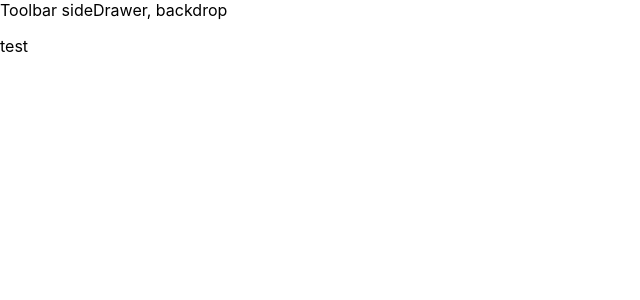
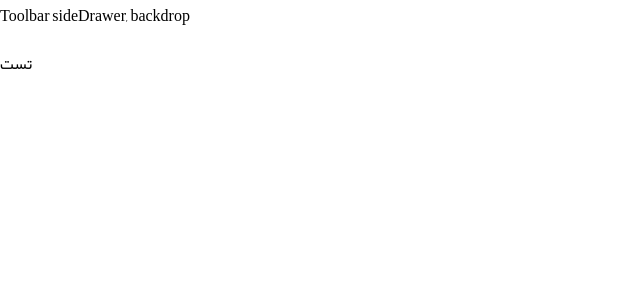
Before and after one commit to mnn59/web-new, a React app: page / in a window 1280 px wide. Shown: the top 300 px of the page, without its empty margins (0-640 px from the left). Built offline with nearby package versions, Linux system fonts and the light colour scheme.

Commit message:
Use Yekan font

```diff
--- a/src/App.js
+++ b/src/App.js
@@ -7,7 +7,7 @@ class App extends Component {
         return (
             <div className={classes.App}>
                 <Layout>
-                    <p>test</p>
+                    <p>تست</p>
                 </Layout>
             </div>
         );
--- a/src/index.css
+++ b/src/index.css
@@ -1,6 +1,10 @@
+*{
+  font-size: 16px;
+  font-family: 'Yekan';
+}
 body {
   margin: 0;
-  font-family: -apple-system, BlinkMacSystemFont, 'Segoe UI', 'Roboto', 'Oxygen',
+  font-family: 'Yekan',-apple-system, BlinkMacSystemFont, 'Segoe UI', 'Roboto', 'Oxygen',
     'Ubuntu', 'Cantarell', 'Fira Sans', 'Droid Sans', 'Helvetica Neue',
     sans-serif;
   -webkit-font-smoothing: antialiased;
@@ -11,3 +15,13 @@ code {
   font-family: source-code-pro, Menlo, Monaco, Consolas, 'Courier New',
     monospace;
 }
+
+
+@font-face {
+  font-family: Yekan;
+  src: url('./fonts/Yekan-modified.eot');
+  src: url('./fonts/Yekan-modified.eot?#iefix') format('embedded-opentype'),
+  url('./fonts/Yekan-modified.woff') format('woff'),
+  url('./fonts/Yekan-modified.ttf') format('truetype');
+  font-weight: normal;
+}
```
